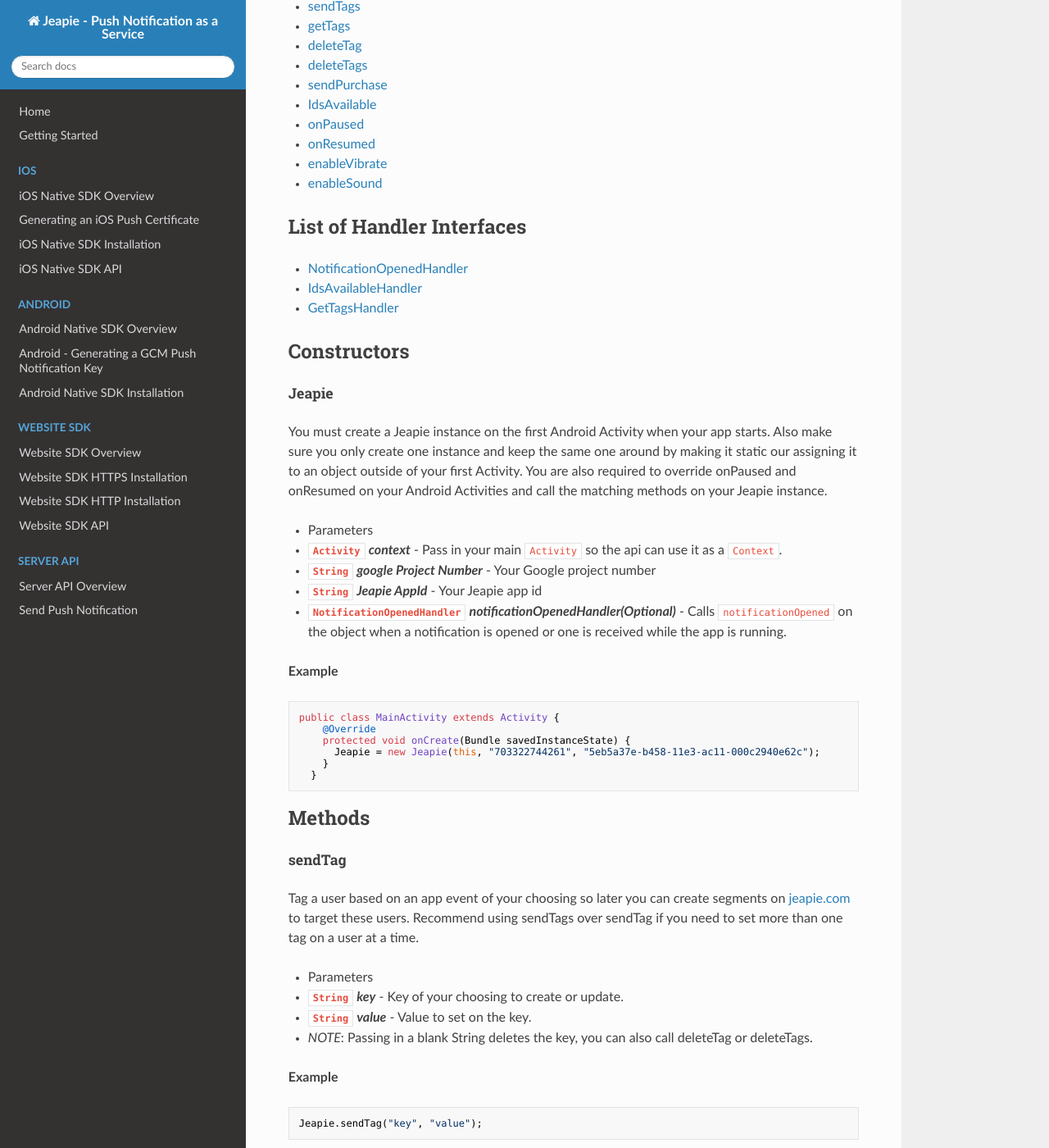
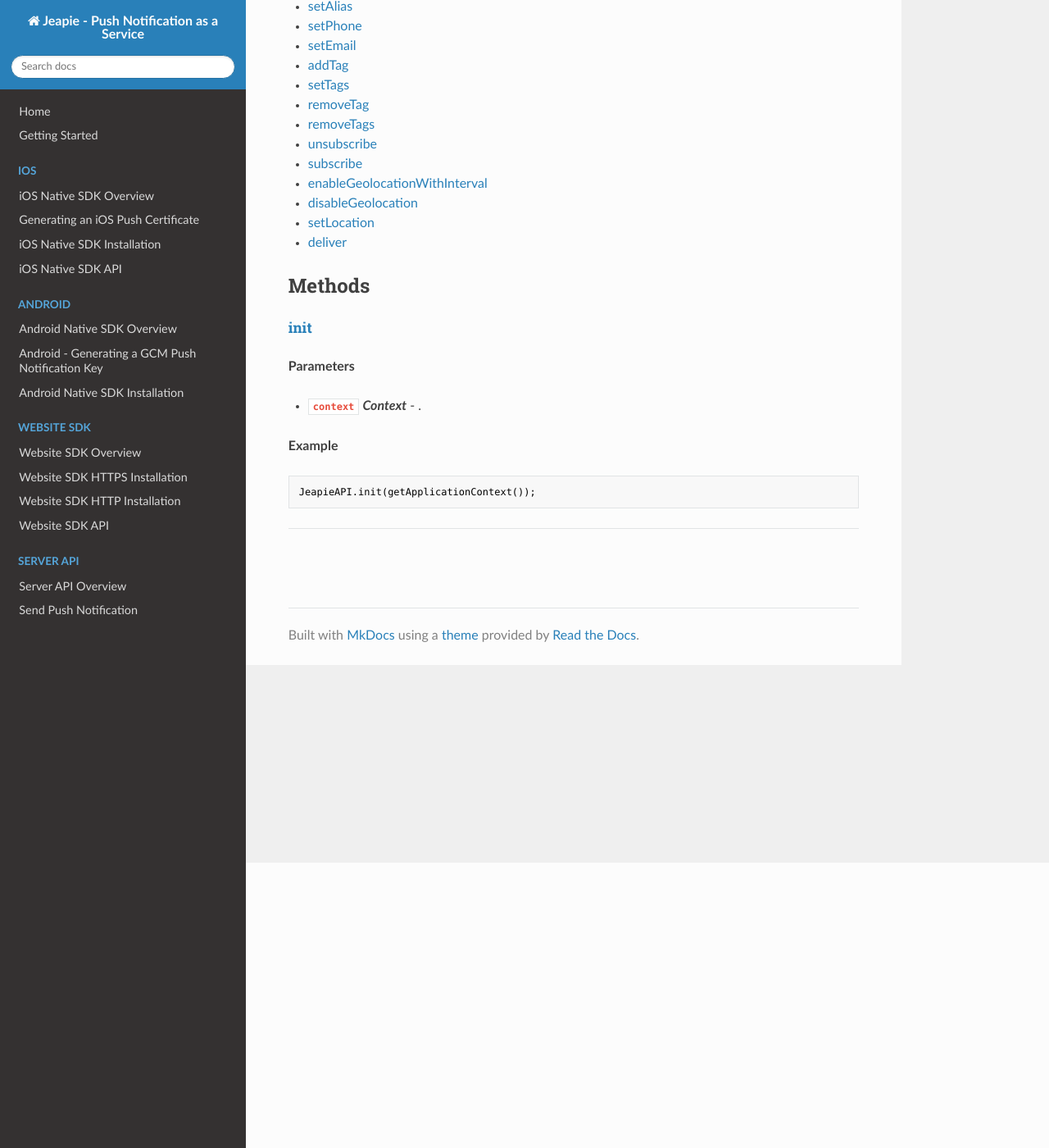
Before and after one commit to Jeapie/jeapie-docs, an MkDocs documentation site: the page built from docs/Android/Android-Native-SDK-API.md, in a window 1280 px wide and 1400 px high, scrolled down 348 px. Shown: the whole window at 82% size. Built offline with MkDocs 1.6.1, drawn with Linux system fonts in a browser that asks for light colours; nearby versions of some CDN libraries; old or Windows-style settings are respelled for this version of MkDocs.

Commit message:
update android installation

````diff
--- a/docs/Android/Android-Native-SDK-API.md
+++ b/docs/Android/Android-Native-SDK-API.md
@@ -6,57 +6,36 @@
 
 ##List of Methods
 
-* [sendTag](#sendtag)
-* [sendTags](#sendtags)
-* [getTags](#gettags)
-* [deleteTag](#deletetag)
-* [deleteTags](#deletetags)
-* [sendPurchase](#sendpurchase)
-* [IdsAvailable](#idsavailable)
-* [onPaused](#onpaused)
-* [onResumed](#onresumed)
-* [enableVibrate](#enablevibrate)
-* [enableSound](#enablesound)
-
-##List of Handler Interfaces
-
-* [NotificationOpenedHandler](#notificationopenedhandler)
-* [IdsAvailableHandler](#idsavailablehandler)
-* [GetTagsHandler](#gettagshandler)
-
-##Constructors
-#####**Jeapie**
-
-You must create a Jeapie instance on the first Android Activity when your app starts. Also make sure you only create one instance and keep the same one around by making it static our assigning it to an object outside of your first Activity. You are also required to override onPaused and onResumed on your Android Activities and call the matching methods on your Jeapie instance.
-
-* Parameters
- * **`Activity`** ***context*** - Pass in your main `Activity` so the api can use it as a `Context`.
- * **`String`** ***google Project Number*** - Your Google project number
- * **`String`** ***Jeapie AppId*** - Your Jeapie app id
- * **`NotificationOpenedHandler`** ***notificationOpenedHandler(Optional)*** - Calls `notificationOpened` on the object when a notification is opened or one is received while the app is running.
-
-**Example**
-```Java
-public class MainActivity extends Activity {
-    @Override
-    protected void onCreate(Bundle savedInstanceState) {
-      Jeapie = new Jeapie(this, "703322744261", "5eb5a37e-b458-11e3-ac11-000c2940e62c");
-    }
-  }
-```
+* [init](#init)
+* [setAlias](#setAlias)
+* [setPhone](#setPhone)
+* [setEmail](#setEmail)
+* [addTag](#addTag)
+* [setTags](#setTags)
+* [removeTag](#removeTag)
+* [removeTags](#removeTags)
+* [unsubscribe](#unsubscribe)
+* [subscribe](#subscribe)
+* [enableGeolocationWithInterval](#enableGeolocationWithInterval)
+* [disableGeolocation](#disableGeolocation)
+* [setLocation](#setLocation)
+* [deliver](#deliver)
 
 ##Methods
 
-#####**sendTag**
+#####**<a name="init">init</a>**
 
-Tag a user based on an app event of your choosing so later you can create segments on [jeapie.com](https://jeapie.com) to target these users. Recommend using sendTags over sendTag if you need to set more than one tag on a user at a time.
 
-* Parameters
- * **`String`** ***key*** - Key of your choosing to create or update.
- * **`String`** ***value*** - Value to set on the key.
-   * *NOTE*: Passing in a blank String deletes the key, you can also call deleteTag or deleteTags.
+
+**Parameters**
+
+* **`context`** ***Context*** - .
 
 **Example**
-```Java
-Jeapie.sendTag("key", "value");
+
+```java
+JeapieAPI.init(getApplicationContext());
 ```
+
+---
+<br><br>
````
Also changed, not shown: docs/Android/Android-Native-SDK-Installation.md (+7 -4 lines).
